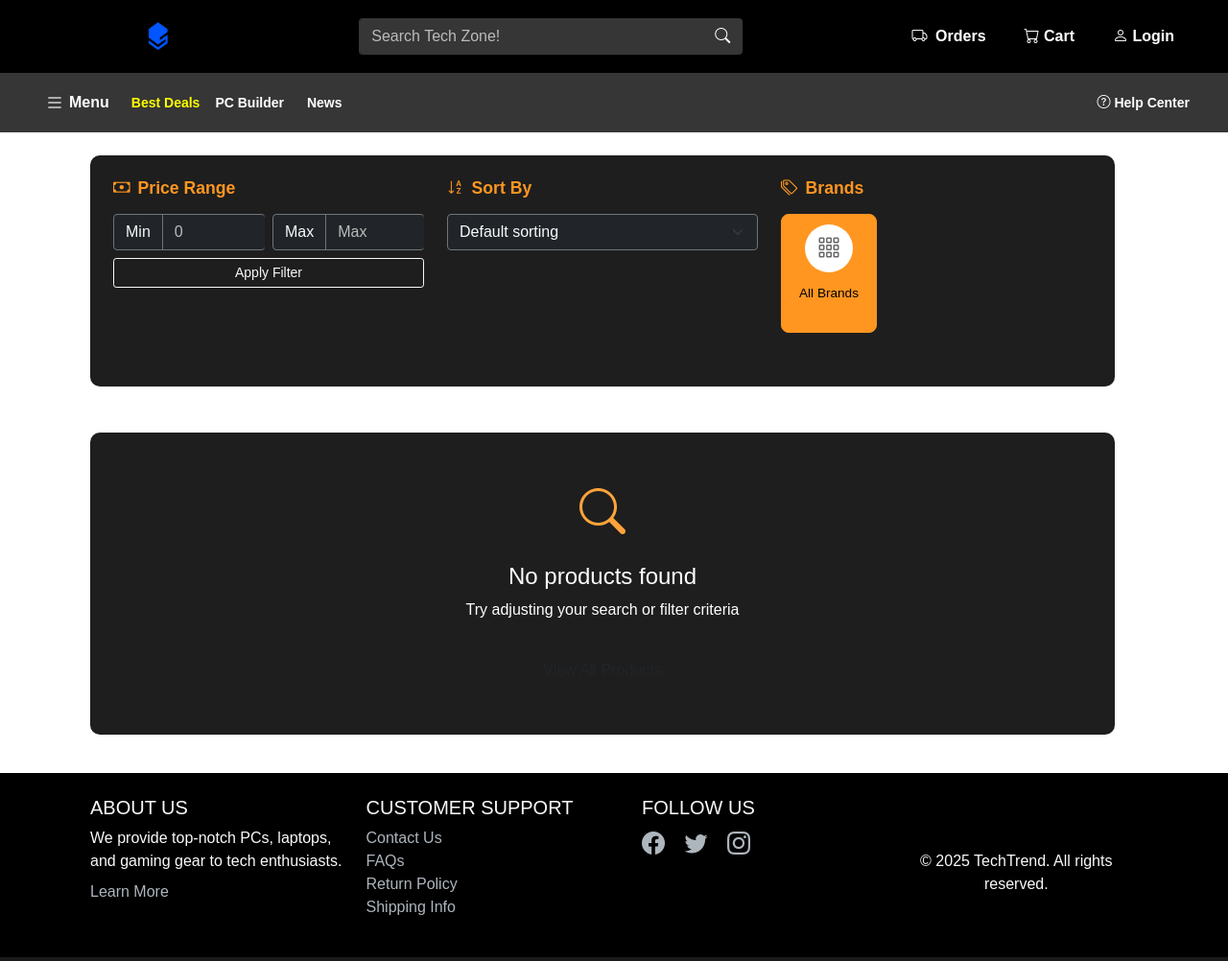
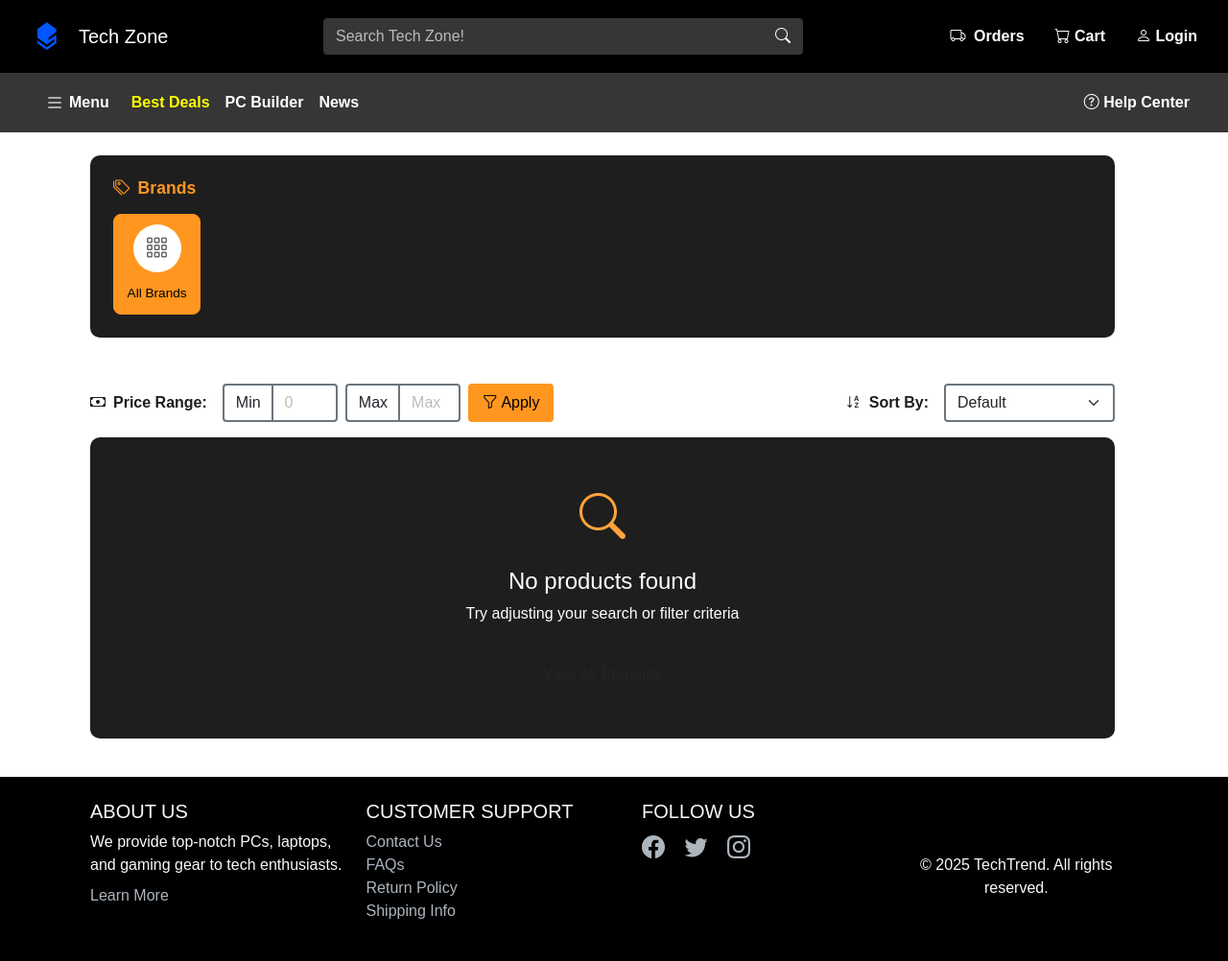
Before and after one commit to nghia0807/gearpc-frontend, a PHP site: page /index.php?page=products in a window 1280 px wide. Shown: the whole page at 96% size. Run offline with PHP 8.4, Linux system fonts and the light colour scheme; data that the repository does not hold is empty.

Commit message:
sort products feature % UI update

```diff
--- a/components/product-card.php
+++ b/components/product-card.php
@@ -166,6 +166,12 @@ if (!isset($product) || empty($product)) {
                     <span class="product-price-current"><?= formatCurrency($product['currentPrice']) ?></span>
                     <?php if (!empty($product['originalPrice']) && $product['originalPrice'] > $product['currentPrice']): ?>
                         <span class="product-price-original"><?= formatCurrency($product['originalPrice']) ?></span>
+                        <?php
+                        $discountPercentage = calculateDiscount($product['originalPrice'], $product['currentPrice']);
+                        if ($discountPercentage > 0):
+                        ?>
+                        <span class="discount-badge">-<?= $discountPercentage ?>%</span>
+                        <?php endif; ?>
                     <?php endif; ?>
                 </div>
                 <div class="product-description">
--- a/includes/header.php
+++ b/includes/header.php
@@ -74,7 +74,6 @@ if (isset($_SESSION['token'], $_SESSION['user'], $_SESSION['expiration'])) {
     }
 
     .form-control {
-      border-right: none !important;
       background-color: #363636 !important;
       border-color: #363636 !important;
       color: #fff !important;
@@ -212,82 +211,38 @@ if (isset($_SESSION['token'], $_SESSION['user'], $_SESSION['expiration'])) {
     }
 
     .header-search-flex {
-      flex: 1 1 0%;
-      display: flex;
-      justify-content: center;
-      min-width: 0;
-      max-width: 100%;
+      flex: 0 1 500px; /* This allows the search to be centered but with max width */
+      margin: 0 15px;
     }
 
-    .header-search-flex form {
-      width: 100%;
-      max-width: 500px;
-      min-width: 80px;
+    .navbar-right {
+      display: flex;
+      justify-content: flex-end;
     }
 
-    .input-group {
+    .container-fluid {
+      display: flex;
+      justify-content: space-between;
+      align-items: center;
       width: 100%;
-      min-width: 0;
-      max-width: 100%;
-      transition: width 0.2s;
+      padding: 0 15px;
     }
 
-    .form-control {
-      min-width: 0;
-      width: 100%;
-      transition: width 0.2s;
+    .navbar-header {
+      display: flex;
+      align-items: center;
     }
 
-    .navbar-nav {
-      margin-bottom: 0 !important;
-      flex-direction: row !important;
-      align-items: center;
-      gap: 0.5rem;
-      flex-wrap: nowrap !important;
-      white-space: nowrap;
-    }
-
-    .navbar-nav>.nav-item {
-      margin-bottom: 0 !important;
-      white-space: nowrap;
-      flex-shrink: 0;
-    }
-
-    /* Responsive: shrink search, hide text, never wrap logo/buttons */
-    @media (max-width: 1400px) {
-      .header-search-flex form {
-        max-width: 400px;
+    /* Responsive adjustments */
+    @media (max-width: 992px) {
+      .header-search-flex {
+        flex: 0 1 300px;
       }
     }
 
-    @media (max-width: 1200px) {
-      .header-search-flex form {
-        max-width: 300px;
-      }
-    }
-
-    @media (max-width: 992px) {
-      .header-search-flex form {
-        max-width: 180px;
-      }
-    }
-
-    @media (max-width: 800px) {
-      .header-search-flex form {
-        max-width: 80px;
-      }
-
-      .form-control::placeholder {
-        font-size: 0;
-      }
-
-      .nav-label {
-        display: none !important;
-      }
-
-      .navbar-nav .nav-link.header-items {
-        padding-left: 0.5rem !important;
-        padding-right: 0.5rem !important;
+    @media (max-width: 768px) {
+      .header-search-flex {
+        flex: 0 1 200px;
       }
     }
 
@@ -395,19 +350,20 @@ if (isset($_SESSION['token'], $_SESSION['user'], $_SESSION['expiration'])) {
 
 <body>
   <nav class="navbar navbar-expand-lg navbar-dark bg-black">
-    <div class="container me-4">
-      <!-- Logo -->
-      <a class="navbar-brand" href="index.php">
-        <img src="assets/img/logo.png" alt="Site Logo" width="50px" height="50px" />
+    <div class="container-fluid">
+      <!-- Left: Logo -->
+      <div class="navbar-header">
+        <a class="navbar-brand d-flex align-items-center" href="index.php">
+          <img src="assets/img/logo.png" alt="Site Logo" width="50px" height="50px" class="me-2" />
+          <span class="my-auto">Tech Zone</span>
         </a>
+      </div>
 
-      <!-- Remove collapse wrapper, keep content always visible -->
-      <div class="navbar-collapse" id="navbarContent" style="display: flex !important;">
-        <!-- Centered search bar, flexes to fill space between logo and right buttons -->
+      <!-- Center: Search bar -->
       <div class="header-search-flex">
-          <form action="index.php" method="get" class="mx-auto position-relative">
+        <form action="index.php" method="get" class="position-relative">
           <div class="input-group">
-              <input class="form-control" type="search" name="q" id="searchInput" placeholder="Search Tech Zone!"
+            <input class="form-control border-end-0" type="search" name="q" id="searchInput" placeholder="Search Tech Zone!"
               aria-label="Search" autocomplete="off" />
             <button class="btn btn-search" type="submit">
               <i class="bi bi-search text-white"></i>
@@ -430,7 +386,9 @@ if (isset($_SESSION['token'], $_SESSION['user'], $_SESSION['expiration'])) {
           </div>
         </form>
       </div>
-        <!-- Right side: Cart, Login/Register/User -->
+
+      <!-- Right: Navigation links -->
+      <div class="navbar-right">
         <ul class="navbar-nav"
           style="flex-direction: row !important; align-items: center; flex-wrap: nowrap !important;">
           <li class="nav-item me-3">
@@ -438,7 +396,8 @@ if (isset($_SESSION['token'], $_SESSION['user'], $_SESSION['expiration'])) {
               href="<?php echo $isLoggedIn ? 'index.php?page=my-orders' : 'pages/not-logged-in.php'; ?>">
               <i class="bi bi-truck me-1"></i> <span class="nav-label">Orders</span>
             </a>
-          </li>          <li class="nav-item me-3">
+          </li>
+          <li class="nav-item me-3">
             <a class="nav-link header-items position-relative"
               href="<?php echo $isLoggedIn ? 'index.php?page=cart' : 'pages/not-logged-in.php'; ?>">
               <i class="bi bi-cart"></i> <span class="nav-label">Cart</span>
@@ -476,6 +435,7 @@ if (isset($_SESSION['token'], $_SESSION['user'], $_SESSION['expiration'])) {
       </div>
     </div>
   </nav>
+
   <script>
     // Custom popover logic for hover with delayed show
     (function () {
--- a/includes/navbar.php
+++ b/includes/navbar.php
@@ -18,7 +18,7 @@
 
     .navbar-items .nav-link {
       color: #fff !important;
-      font-size: 14px !important;
+      font-size: 16px !important;
       font-weight: bold !important;
     }
 
@@ -28,14 +28,6 @@
 
     .navbar-items .nav-item:hover .nav-link {
       text-decoration: underline;
-    }
-
-    .dropdown-item {
-      color: white !important;
-      padding-top: 10px !important;
-      padding-bottom: 10px !important;
-      padding-left: 15px !important;
-      padding-right: 15px !important;
     }
 
     .blue-text:hover {
@@ -57,6 +49,7 @@
       border-radius: 4px;
       color: #fff;
       font-weight: bold;
+      font-size: 16px;
       transition: background-color 0.2s;
     }
 
@@ -139,7 +132,7 @@
       <div class="navbar-collapse" id="navbarContent" style="display: flex !important;">
         <ul class="navbar-nav me-auto mb-0">
           <li class="nav-item" style="display: flex; align-items: center;">
-            <a class="nav-link pe-0" href="index.php?page=products&sort="
+            <a class="nav-link" href="index.php?page=products&sortBy=DiscountPercentageDescending"
               style="color: yellow !important; font-size: 14px; font-weight: bold;">
               Best Deals
             </a>
--- a/pages/products.php
+++ b/pages/products.php
@@ -18,7 +18,13 @@ $sortDirection = isset($_GET['sortDirection']) ? trim($_GET['sortDirection']) :
 
 // API Endpoints
 $productsApiUrl = "http://localhost:5000/api/products?pageIndex={$pageIndex}&pageSize={$pageSize}";
+
+// Determine which brands API to use based on whether a category is selected
+if ($categoryCode) {
+    $brandsApiUrl = "http://localhost:5000/api/brands/by-category/{$categoryCode}";
+} else {
     $brandsApiUrl = "http://localhost:5000/api/brands/get_select";
+}
 
 // Add filters to API URL if provided
 if ($categoryCode)
@@ -105,11 +111,6 @@ function calculateDiscount($original, $current)
             margin-bottom: 1.5rem;
         }
 
-        .filter-section {
-            margin-bottom: 1rem;
-            padding-bottom: 1rem;
-        }
-
         .filter-heading {
             font-size: 1.1rem;
             font-weight: 600;
@@ -141,29 +142,17 @@ function calculateDiscount($original, $current)
             color: #6c757d;
         }
 
-        /* Styling for the sort dropdown */
-        .sort-options .form-select {
-            cursor: pointer;
-            transition: all 0.2s;
-        }
-
-        .sort-options .form-select:hover {
-            border-color: #ff9620;
-        }
-
         .brand-grid {
             display: grid;
             grid-template-columns: repeat(auto-fill, minmax(90px, 1fr));
             gap: 12px;
         }
 
-        /* First row of brands only */
+        /* First row of brands (for collapsible section) */
         .brand-grid-first-row {
             display: grid;
             grid-template-columns: repeat(auto-fill, minmax(90px, 1fr));
-            grid-template-rows: 1fr;
             gap: 12px;
-            overflow: hidden;
         }
 
         /* View More Brands Button */
@@ -185,7 +174,6 @@ function calculateDiscount($original, $current)
 
         .btn-view-more-brands:hover {
             background-color: #2d2d2d;
-            border-color: #ff9620;
         }
 
         .btn-view-more-brands i {
@@ -215,7 +203,6 @@ function calculateDiscount($original, $current)
             background-color: #2d2d2d;
             color: #ff9620;
             transform: translateY(-3px);
-            border-color: #ff9620;
         }
 
         .brand-item.active {
@@ -250,7 +237,6 @@ function calculateDiscount($original, $current)
             -webkit-box-orient: vertical;
             overflow: hidden;
             text-overflow: ellipsis;
-            height: 2.5rem;
         }
 
         .all-brands.active {
@@ -301,6 +287,100 @@ function calculateDiscount($original, $current)
                 grid-template-columns: repeat(auto-fill, minmax(80px, 1fr));
             }
         }
+
+        /* Horizontal filters styling */
+        .horizontal-filters {
+            border-radius: 10px;
+            display: flex;
+            flex-wrap: wrap;
+            align-items: center;
+            justify-content: space-between;
+            gap: 1rem;
+        }
+
+        .filter-group {
+            display: flex;
+            align-items: center;
+            gap: 1rem;
+        }
+
+        .filter-label {
+            color: #1e1e1e;
+            font-weight: 600;
+            white-space: nowrap;
+            display: flex;
+            align-items: center;
+        }
+
+        .filter-label i {
+            margin-right: 0.5rem;
+        }
+
+        /* Hide number input arrows */
+        input[type=number]::-webkit-inner-spin-button,
+        input[type=number]::-webkit-outer-spin-button {
+            -webkit-appearance: none;
+            margin: 0;
+        }
+        input[type=number] {
+            -moz-appearance: textfield;
+        }
+
+        .price-inputs-horizontal {
+            display: flex;
+            align-items: center;
+            gap: 0.5rem;
+        }
+
+        .price-inputs-horizontal .input-group {
+            width: 120px;
+        }
+
+        .price-filter-btn {
+            background-color: #ff9620;
+            border: none;
+            color: #000;
+            font-weight: 500;
+            padding: 8px 15px;
+            border-radius: 4px;
+            transition: all 0.2s;
+            white-space: nowrap;
+        }
+
+        .price-filter-btn:hover {
+            background-color: #e68a1c;
+            transform: translateY(-2px);
+        }
+
+        .sort-select-horizontal {
+            width: 200px;
+        }
+
+        @media (max-width: 768px) {
+            .horizontal-filters {
+                flex-direction: column;
+                align-items: stretch;
+            }
+
+            .filter-group {
+                flex-direction: column;
+                align-items: flex-start;
+                width: 100%;
+            }
+
+            .price-inputs-horizontal {
+                width: 100%;
+                justify-content: space-between;
+            }
+
+            .price-inputs-horizontal .input-group {
+                width: 45%;
+            }
+
+            .sort-select-horizontal {
+                width: 100%;
+            }
+        }
     </style>
 </head>
 
@@ -310,63 +390,8 @@ function calculateDiscount($original, $current)
             <div class="col-12 mb-4">
                 <div class="filters-container">
                     <div class="row">
-                        <!-- Price Range Filter -->
-                        <div class="col-md-4 mb-3">
-                            <div class="filter-section">
-                                <h5 class="filter-heading"><i class="bi bi-cash"></i> Price Range</h5>
-                                <div class="price-range-container">
-                                    <div class="row g-2">
-                                        <div class="col">
-                                            <div class="input-group">
-                                                <span class="input-group-text bg-dark text-light border-secondary">Min</span>
-                                                <input type="number" class="form-control bg-dark text-light border-secondary"
-                                                    id="minPrice" placeholder="0"
-                                                    value="<?= $minPrice !== null ? $minPrice : '' ?>">
-                                            </div>
-                                        </div>
-                                        <div class="col">
-                                            <div class="input-group">
-                                                <span class="input-group-text bg-dark text-light border-secondary">Max</span>
-                                                <input type="number" class="form-control bg-dark text-light border-secondary"
-                                                    id="maxPrice" placeholder="Max"
-                                                    value="<?= $maxPrice !== null ? $maxPrice : '' ?>">
-                                            </div>
-                                        </div>
-                                        <div class="col-12 mt-2">
-                                            <button id="apply-price-filter" class="btn btn-sm btn-outline-light w-100 apply-filter-btn">Apply
-                                                Filter</button>
-                                        </div>
-                                    </div>
-                                </div>
-                            </div>
-                        </div>
-
-                        <!-- Sorting Options -->
-                        <div class="col-md-4 mb-3">
-                            <div class="filter-section">
-                                <h5 class="filter-heading"><i class="bi bi-sort-alpha-down"></i> Sort By</h5>
-                                <div class="sort-options">
-                                    <select id="sort-options" class="form-select bg-dark text-light border-secondary">
-                                        <option value="" <?= $sortBy === '' ? 'selected' : '' ?>>Default sorting</option>
-                                        <option value="price-asc" <?= ($sortBy === 'currentPrice' && $sortDirection === 'asc') ? 'selected' : '' ?>>
-                                            Price: Low to High
-                                        </option>
-                                        <option value="price-desc" <?= ($sortBy === 'currentPrice' && $sortDirection === 'desc') ? 'selected' : '' ?>>
-                                            Price: High to Low
-                                        </option>
-                                        <option value="name-asc" <?= ($sortBy === 'name' && $sortDirection === 'asc') ? 'selected' : '' ?>>
-                                            Name: A to Z
-                                        </option>
-                                        <option value="name-desc" <?= ($sortBy === 'name' && $sortDirection === 'desc') ? 'selected' : '' ?>>
-                                            Name: Z to A
-                                        </option>
-                                    </select>
-                                </div>
-                            </div>
-                        </div>
-
                         <!-- Brands Filter -->
-                        <div class="col-md-4">
+                        <div class="col-md-12">
                             <div class="filter-section">
                                 <h5 class="filter-heading"><i class="bi bi-tags"></i> Brands</h5>
                                 <!-- First row of brands (always visible) -->
@@ -380,10 +405,11 @@ function calculateDiscount($original, $current)
                                     </a>
 
                                     <?php
-                                    // Calculate how many brands fit in the first row (based on typical screen width)
-                                    $brandsInFirstRow = min(10, count($brands)); // Show max 10 brands in first row
-                                    $firstRowBrands = array_slice($brands, 0, $brandsInFirstRow - 1);
-                                    $remainingBrands = array_slice($brands, $brandsInFirstRow - 1);
+                                    // Calculate brands to show in the first row - show approximately 50% of the brands
+                                    $brandsCount = count($brands);
+                                    $brandsInFirstRow = ceil(10);
+                                    $firstRowBrands = array_slice($brands, 0, $brandsInFirstRow);
+                                    $remainingBrands = array_slice($brands, $brandsInFirstRow);
 
                                     // Display first row brands
                                     foreach ($firstRowBrands as $brand):
@@ -442,6 +468,51 @@ function calculateDiscount($original, $current)
                     </div>
                 </div>
             </div>
+
+            <!-- Horizontal Filters above Products Grid -->
+            <div class="col-12 mb-3">
+                <div class="horizontal-filters">
+                    <!-- Price Range Filter -->
+                    <div class="filter-group">
+                        <div class="filter-label">
+                            <i class="bi bi-cash"></i> Price Range:
+                        </div>
+                        <div class="price-inputs-horizontal">
+                            <div class="input-group">
+                                <span class="input-group-text bg-white text-dark border-secondary border-2 border-end-0">Min</span>
+                                <input type="number" class="form-control bg-white text-dark border-secondary border-2"
+                                    id="minPrice" placeholder="0"
+                                    value="<?= $minPrice !== null ? $minPrice : '' ?>">
+                            </div>
+                            <div class="input-group">
+                                <span class="input-group-text bg-white text-dark border-secondary border-2 border-end-0">Max</span>
+                                <input type="number" class="form-control bg-white text-dark border-secondary border-2"
+                                    id="maxPrice" placeholder="Max"
+                                    value="<?= $maxPrice !== null ? $maxPrice : '' ?>">
+                            </div>
+                            <button id="apply-price-filter" class="price-filter-btn">
+                                <i class="bi bi-funnel"></i> Apply
+                            </button>
+                        </div>
+                    </div>
+
+                    <!-- Sort Options -->
+                    <div class="filter-group">
+                        <div class="filter-label">
+                            <i class="bi bi-sort-alpha-down"></i> Sort By:
+                        </div>
+                        <select id="sortSelect" class="form-select bg-white text-dark border-secondary border-2 sort-select-horizontal">
+                            <option value="" <?= $sortBy === '' ? 'selected' : '' ?>>Default</option>
+                            <option value="DiscountPercentageDescending" <?= $sortBy === 'DiscountPercentageDescending' ? 'selected' : '' ?>>Best Deals</option>
+                            <option value="NameAscending" <?= $sortBy === 'NameAscending' ? 'selected' : '' ?>>Name A-Z</option>
+                            <option value="NameDescending" <?= $sortBy === 'NameDescending' ? 'selected' : '' ?>>Name Z-A</option>
+                            <option value="PriceAscending" <?= $sortBy === 'PriceAscending' ? 'selected' : '' ?>>Price Low to High</option>
+                            <option value="PriceDescending" <?= $sortBy === 'PriceDescending' ? 'selected' : '' ?>>Price High to Low</option>
+                        </select>
+                    </div>
+                </div>
+            </div>
+
             <!-- Product Grid -->
             <div class="col-12">
                 <?php if (!$products): ?>
@@ -548,27 +619,20 @@ function calculateDiscount($original, $current)
                 });
             }
 
-            // Sorting options change
-            const sortOptions = document.getElementById('sort-options');
-            if (sortOptions) {
-                sortOptions.addEventListener('change', function () {
-                    const selectedOption = this.value.split('-');
-                    const sortBy = selectedOption[0] === 'price' ? 'currentPrice' : selectedOption[0];
-                    const sortDirection = selectedOption[1] || 'asc';
+            // Sort select change event
+            const sortSelect = document.getElementById('sortSelect');
+            if (sortSelect) {
+                sortSelect.addEventListener('change', function () {
+                    const selectedSort = this.value;
 
-                    // Get current price filter values
-                    const minPrice = document.getElementById('minPrice').value;
-                    const maxPrice = document.getElementById('maxPrice').value;
-
-                    // Redirect to the same page with updated sortBy and sortDirection
+                    // Redirect to the same page with updated sort parameter
                     window.location.href = 'index.php?page=products' +
                         '<?= $categoryCode ? '&category=' . urlencode($categoryCode) : '' ?>' +
                         '<?= $brandCode ? '&brand=' . urlencode($brandCode) : '' ?>' +
                         '<?= $searchQuery ? '&q=' . urlencode($searchQuery) : '' ?>' +
-                        (minPrice !== '' ? '&minPrice=' + encodeURIComponent(minPrice) : '') +
-                        (maxPrice !== '' ? '&maxPrice=' + encodeURIComponent(maxPrice) : '') +
-                        '&sortBy=' + encodeURIComponent(sortBy) +
-                        '&sortDirection=' + encodeURIComponent(sortDirection);
+                        '<?= $minPrice !== null ? '&minPrice=' . $minPrice : '' ?>' +
+                        '<?= $maxPrice !== null ? '&maxPrice=' . $maxPrice : '' ?>' +
+                        (selectedSort ? '&sortBy=' + encodeURIComponent(selectedSort) : '');
                 });
             }
         });
@@ -598,14 +662,10 @@ function calculateDiscount($original, $current)
             if (minPrice) apiUrl += `&minPrice=${encodeURIComponent(minPrice)}`;
             if (maxPrice) apiUrl += `&maxPrice=${encodeURIComponent(maxPrice)}`;
 
-            // Add sorting options
-            const sortOptions = document.getElementById('sort-options');
-            if (sortOptions && sortOptions.value) {
-                const selectedOption = sortOptions.value.split('-');
-                const sortBy = selectedOption[0] === 'price' ? 'currentPrice' : selectedOption[0];
-                const sortDirection = selectedOption[1] || 'asc';
-
-                apiUrl += `&sortBy=${encodeURIComponent(sortBy)}&sortDirection=${encodeURIComponent(sortDirection)}`;
+            // Add sort parameter
+            const sortSelect = document.getElementById('sortSelect');
+            if (sortSelect && sortSelect.value) {
+                apiUrl += `&sortBy=${encodeURIComponent(sortSelect.value)}`;
             }
 
             // Fetch additional products
```
Also changed, not shown: pages/home.php (+0 -86 lines). Lines whose indentation alone changed are shown as unchanged.
